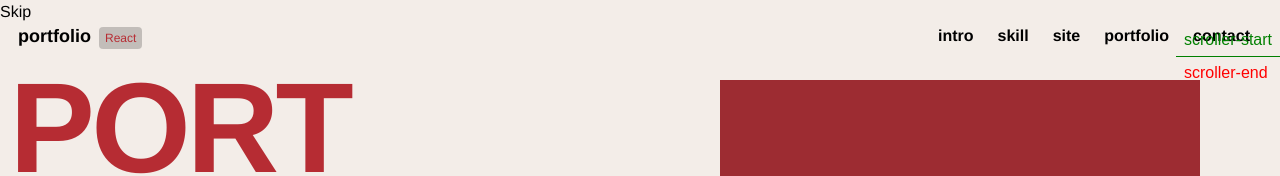
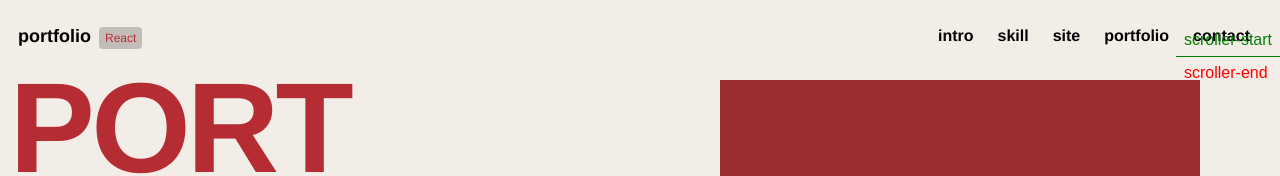
Before and after one commit to yun-narae/learn-react-portfolio, a React (Create React App) app: page / in a window 1280 px wide. Shown: the top 176 px of the page. Built offline with nearby package versions, Linux system fonts and the light colour scheme; a web font is replaced by a local one.

Commit message:
docs: skip 페이지 삭제

```diff
--- a/src/assets/scss/section/_index.scss
+++ b/src/assets/scss/section/_index.scss
@@ -5,4 +5,3 @@
 @import "port";
 @import "site";
 @import "skill";
-@import "skip";
--- a/src/components/Skip.jsx
+++ /dev/null
@@ -1,9 +0,0 @@
-import React from "react";
-
-const Skip = () => {
-  return (
-    <div>Skip</div>
-  )
-}
-
-export default Skip;
--- a/src/views/HomeView.jsx
+++ b/src/views/HomeView.jsx
@@ -1,4 +1,3 @@
-import Skip from '../components/Skip';
 import Header from '../components/Header';
 import Main from '../components/Main';
 import Intro from '../components/Intro';
@@ -11,7 +10,6 @@ import Footer from '../components/Footer';
 const HomeView = () => {
     return (
         <>
-            <Skip />
             <Header />
             <Main>
                 <Intro />
```
Also changed, not shown: src/assets/scss/section/_skip.scss (deleted).
